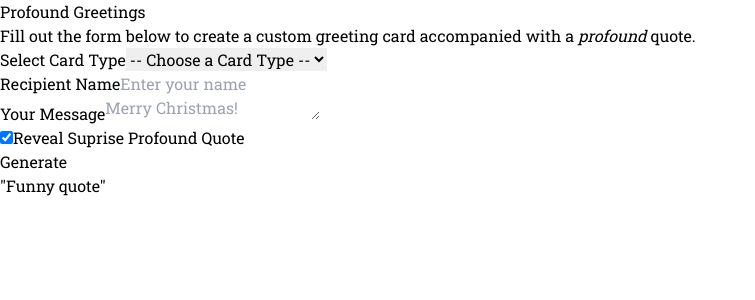
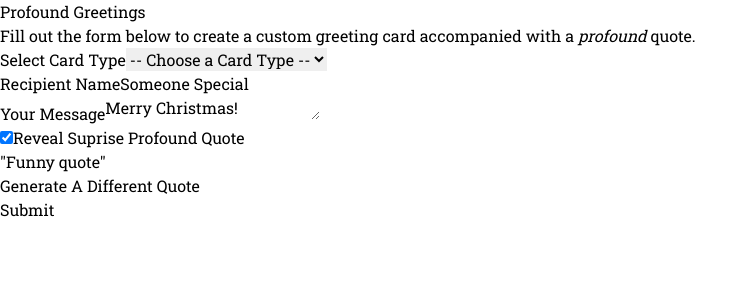
Before and after one commit to babsscode/profound-greetings, a React (Vite) app: page / in a window 1280 px wide. Both pictures are taken after a click on the checkbox "Reveal Suprise Profound Quote". Shown: the top 300 px of the page, without its empty margins (0-755 px from the left). Built offline with nearby package versions, Linux system fonts and the light colour scheme.

Commit message:
post functionality

```diff
--- a/package.json
+++ b/package.json
@@ -11,7 +11,9 @@
   },
   "dependencies": {
     "@heroicons/react": "^2.2.0",
+    "axios": "^1.7.9",
     "framer-motion": "^11.15.0",
+    "mongodb": "^6.12.0",
     "react": "^18.3.1",
     "react-dom": "^18.3.1",
     "react-router-dom": "^7.1.1"
--- a/src/Routes.tsx
+++ b/src/Routes.tsx
@@ -1,5 +1,6 @@
 import { Routes, Route } from 'react-router-dom'
 import Home from './pages/Home'
+import Card from './pages/Card'
 
 
 const MainRoutes=()=> {
@@ -7,6 +8,7 @@ const MainRoutes=()=> {
    <div>
        <Routes>
           <Route path="/" element={<Home/>}/>
+          <Route path="/:userID" element={<Card />} />
       </Routes>
    </div>
  )
--- /dev/null
+++ b/src/pages/Card/index.tsx
@@ -0,0 +1,24 @@
+import React, { useState } from 'react'
+import { useParams } from 'react-router-dom';
+
+const Card: React.FC = () => {
+    const { userID } = useParams<{ userID: string }>();
+    const [isCardOpen, setIsCardOpen] = useState(false);
+
+    const handleCardClick = () => {
+        setIsCardOpen(true);
+    };
+
+    return (
+    <section
+        id="home"
+        className="bg-white gap-16 p-10 h-[800px] w-full md:pb-0 text-white"
+    >
+        <div className="bg-[#335F55] mt-10 mx-10 gap-16 p-10 h-5/6 w-auto text-white">
+            <h1>{userID}</h1>
+        </div>
+    </section>
+  )
+}
+
+export default Card
--- a/src/pages/Home/index.tsx
+++ b/src/pages/Home/index.tsx
@@ -1,28 +1,65 @@
+import axios from 'axios';
 import { motion } from 'framer-motion';
 import { useState } from 'react';
+import { CardData } from '../../shared/types';
 
 /**
  * change place holder based on happy holidays or merry christmas
  * change handleGenreate function to get a random quote
+ * set og quote before handle generate
  *  for - christmas rando quote say by #random num elf
  * so send all the vars below to a template webpage
  * figure out how to make unique webpage for each user
  */
 
 const Home = () => {
-    const [cardType, setCardType] = useState('');
-    const [name, setName] = useState('');
-    const [message, setMessage] = useState('');
+    const getRandomQuote = () => {
+        "hello";
+    };
+
+    const [cardType, setCardType] = useState('Christmas');
+    const [name, setName] = useState('Someone Special');
+    const [message, setMessage] = useState('Merry Christmas!');
+    const [quote, setQuote] = useState('');
     const [isSurprise, setIsSurprise] = useState(false);
+
+    const postMessage = async (cardData: CardData): Promise<string> => {
+        try {
+          const response = await axios.post('http://localhost:5001/api/card', cardData);
+          const { _id } = response.data;
+          console.log(`Message posted successfully. ID: ${_id}`);
+          return _id;
+        } catch (error) {
+          if (axios.isAxiosError(error)) {
+            console.error('Axios Error:', error.response?.data);
+            console.error('Status:', error.response?.status);
+            console.error('Headers:', error.response?.headers);
+          } else {
+            console.error('Unknown Error:', error);
+          }
+          throw error;
+        }
+    };
 
     const handleGenerate = () => {
         // retrieve quote
-        console.log("Generating greeting card with:", {
-            cardType,
-            name,
-            message,
-            isSurprise,
-        });
+        setQuote('Once there lived a 5 star review.');
+    };
+
+    const handleSubmit = async (e: React.FormEvent) => {
+        e.preventDefault();
+
+        // Construct card data
+        const cardData: CardData = { cardType, name, message, quote };
+        console.log('Card Data:', cardData);
+
+        try {
+          // Call postMessage to post the card data to the API
+          const cardId = await postMessage(cardData);
+          console.log(`Card ID: ${cardId}`);  // Log the unique card ID
+        } catch (error) {
+          console.error('Error submitting message:', error);  // Handle error if the POST fails
+        }
     };
 
     return (
@@ -95,20 +132,26 @@ const Home = () => {
                 </div>
 
                 {isSurprise && (
-                    <div className='pt-3'>
+                    <div className='pt-3 items-center justify-center'>
+                        <h2 className='text-lg text-center' >
+                            "Funny quote"
+                        </h2>
                         <button
                             type="button"
                             onClick={handleGenerate}
-                            className="w-full py-3 bg-[#335F55] text-white rounded-xl text-xl"
+                            className="w-full mx-auto mt-5 py-3 bg-[#335F55] text-white hover:border hover:border-[#335F55] hover:text-[#335F55] hover:bg-white rounded-xl text-sm"
                         >
-                            Generate
+                            Generate A Different Quote
                         </button>
-                        <h2 className='text-lg text-center pt-3' >
-                            "Funny quote"
-                        </h2>
                     </div>
-
                 )}
+                <button
+                    type="button"
+                    onClick={handleSubmit}
+                    className="w-full mt-5 py-3 bg-[#335F55] text-white hover:border hover:border-[#335F55] hover:text-[#335F55] hover:bg-white rounded-xl text-md"
+                >
+                    Submit
+                </button>
             </form>
         </div>
 
```
Also changed, not shown: src/shared/types.ts (+5 -5 lines), 1 other file (tests, documents, lock files or other folders).
